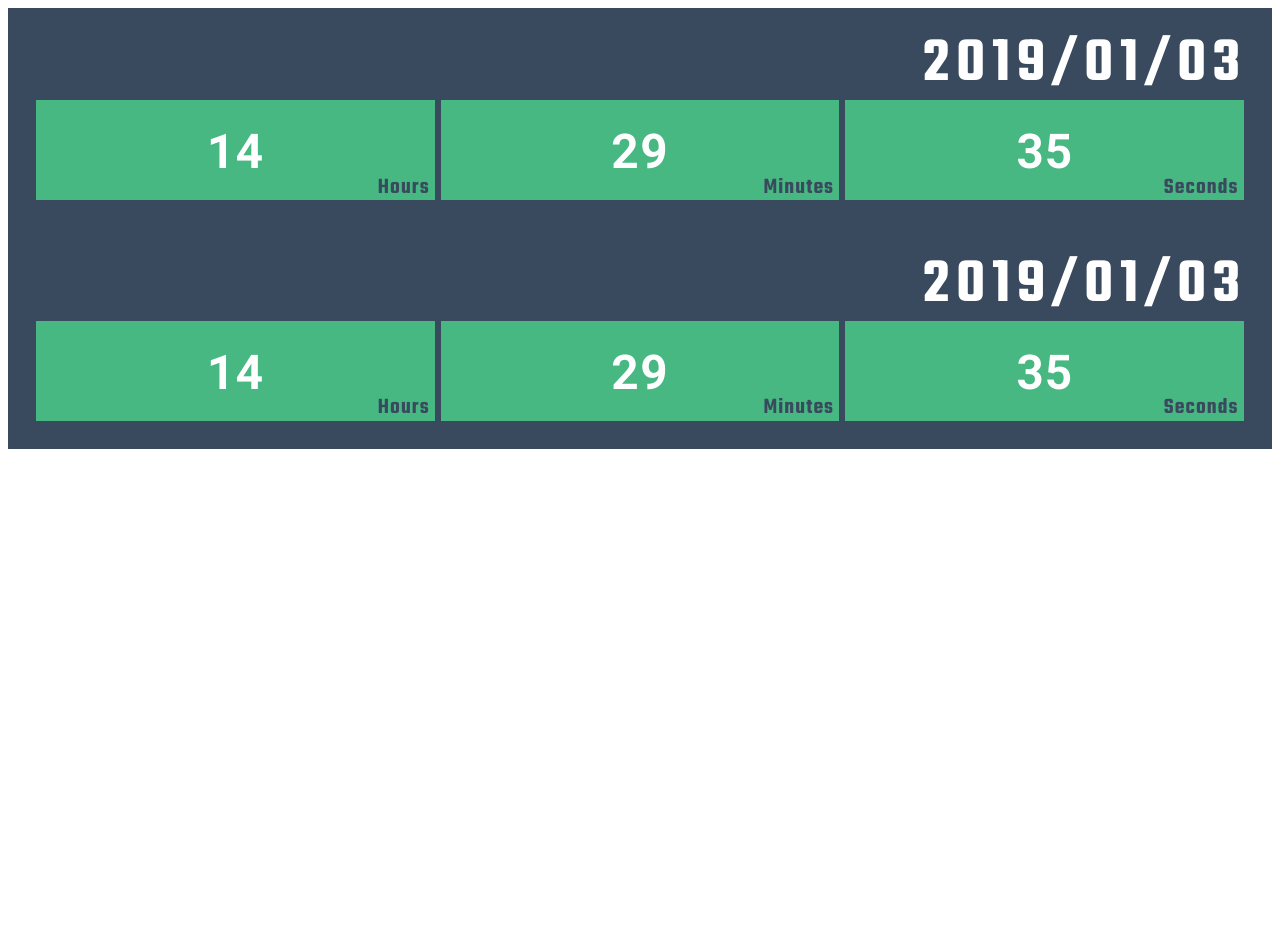
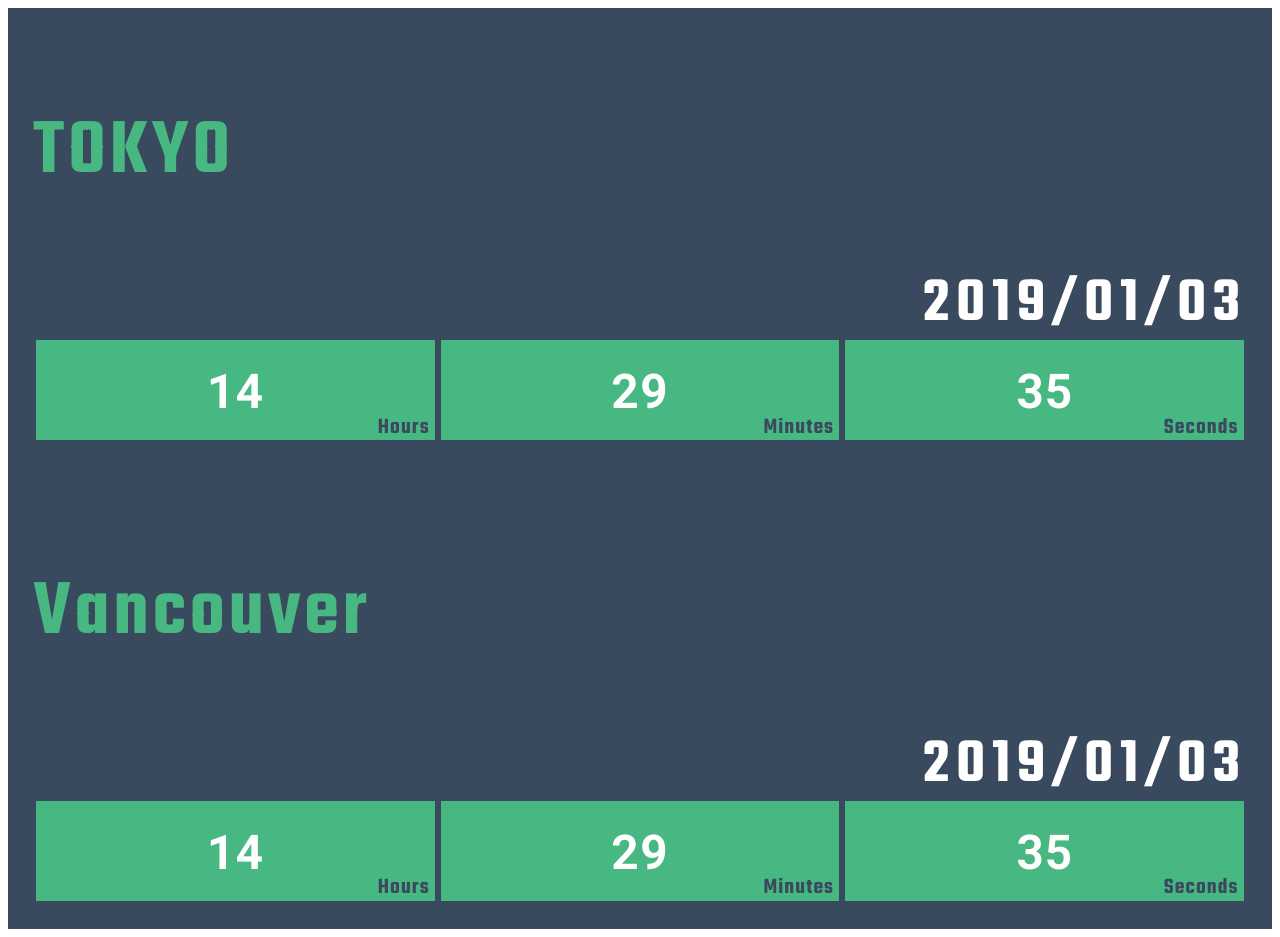
Before and after one commit to yuuming/vue_clock, a Vue app: page /#/ in a window 1280 px wide. Before the commit the page ends 800 px from the top, so only its background shows below. Built offline with nearby package versions, Linux system fonts and the light colour scheme.

Commit message:
Add location in template

```diff
--- a/src/components/Clock.vue
+++ b/src/components/Clock.vue
@@ -1,6 +1,7 @@
 <template>
   <div>
     <div class="container">
+      <p class="location">{{ location }}</p>
       <p class="date">{{ year }}/{{ month }}/{{ day }}</p>
       <div class="time">
         <p class="time-item hours">{{ hours }}</p>
@@ -17,10 +18,10 @@ const zeroPadding = (num, digit) => {
 };
 
 export default {
-    props: ["location", "diff"],
+  props: ["location", "diff"],
   data() {
     return {
-      date: new Date(),
+      date: new Date()
     };
   },
   computed: {
@@ -48,8 +49,8 @@ export default {
     setInterval(() => this.setDate(), 1000);
   },
   mounted() {
-      this.setDate()
-      setInterval(() => this.setDate(), 1000)
+    this.setDate();
+    setInterval(() => this.setDate(), 1000);
   },
   methods: {
     setDate() {
@@ -65,11 +66,11 @@ export default {
   padding: 2%;
 }
 .location {
-    color: #48b883;
-    font-family: 'Teko', sans-serif;
-    font-size: 5rem;
-    letter-spacing: .05em;
-    line-height: 1;
+  color: #48b883;
+  font-family: "Teko", sans-serif;
+  font-size: 5rem;
+  letter-spacing: 0.05em;
+  line-height: 1;
 }
 .date {
   text-align: right;
```
